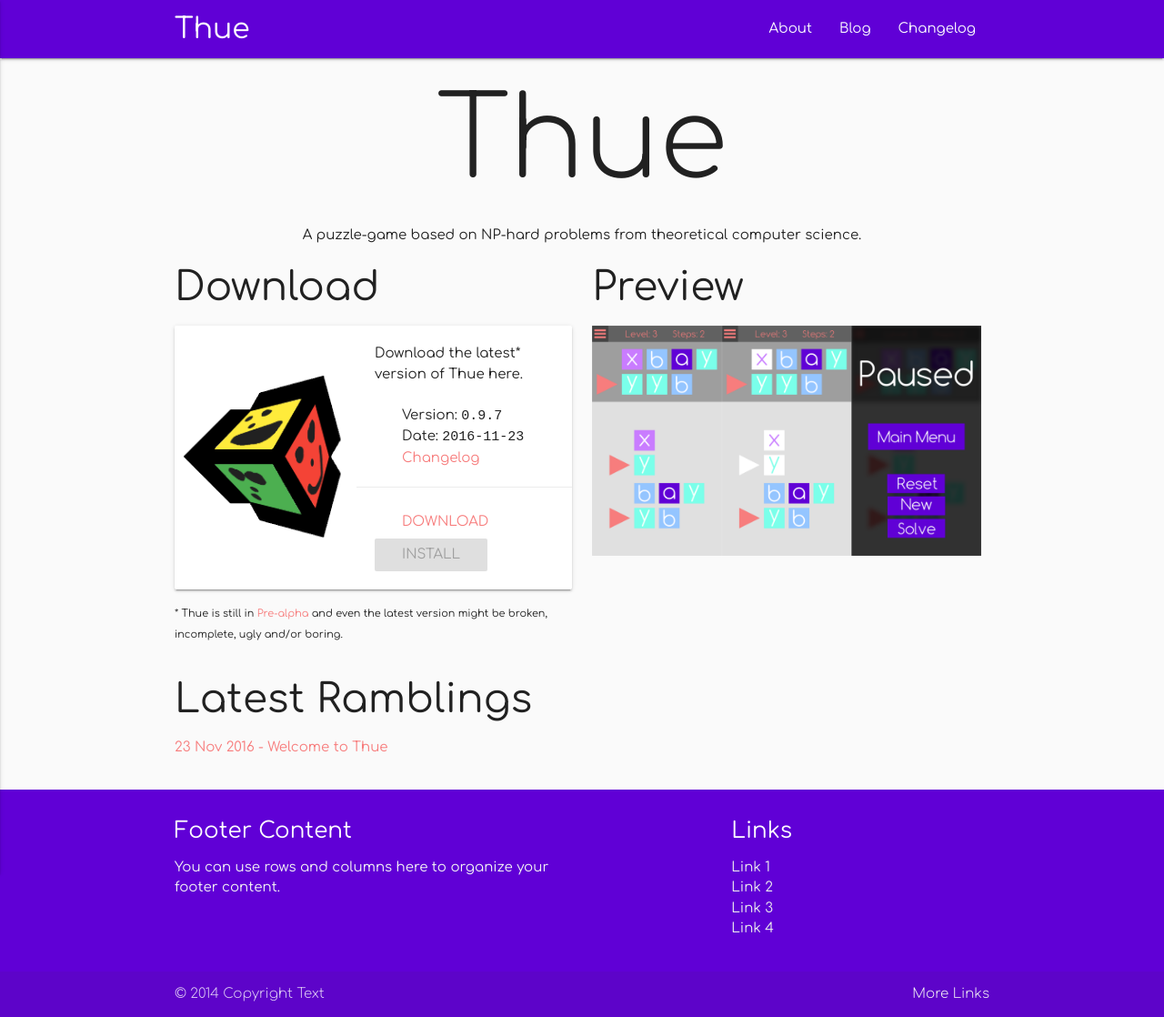
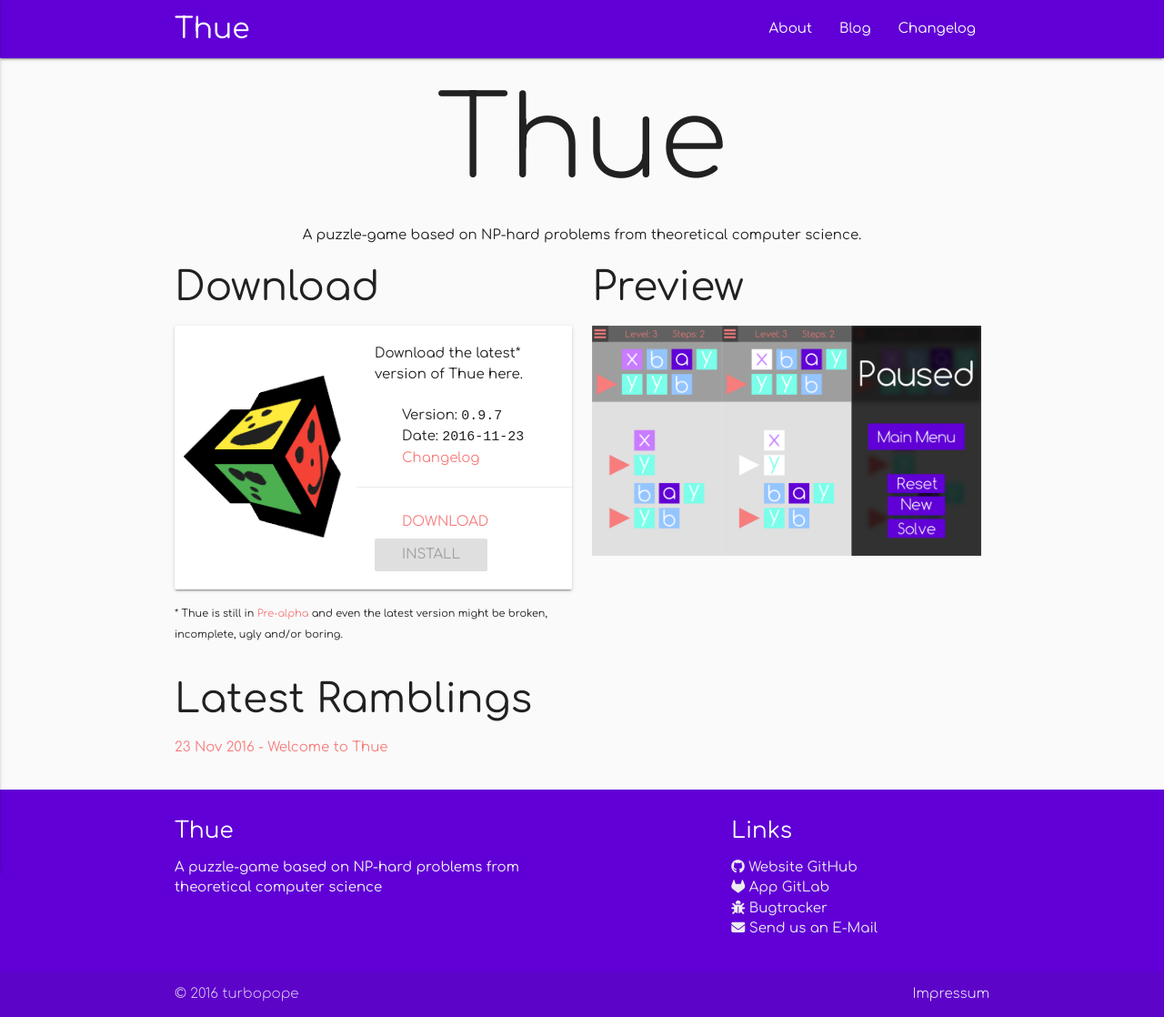
Before and after one commit to turbopope/thue.systems, a Jekyll site: the page built from index.md, in a window 1280 px wide. Shown: the whole page at 91% size. Built offline with Jekyll 4.4.1, drawn with Linux system fonts in a browser that asks for light colours; nearby versions of some CDN libraries.

Commit message:
Put content in the footer

```diff
--- a/_config.yml
+++ b/_config.yml
@@ -39,3 +39,6 @@ latest_version:
   anchor: version-097 # This is generated by kramdown from the headers in the changelog source file
   date: 2016-11-23
   dropbox_link: "https://www.dropbox.com/s/2absbj9mwd9k7ky/thue_0-9-7.apk?dl=1" # Make sure the `dl=1` query param is there
+bugtracker: https://gitlab.uni-koblenz.de/mbrack/thue/issues
+website_repo: https://github.com/turbopope/thue.systems
+app_repo: https://gitlab.uni-koblenz.de/mbrack/thue/
--- a/_includes/footer.html
+++ b/_includes/footer.html
@@ -2,24 +2,40 @@
   <div class="container">
     <div class="row">
       <div class="col l6 s12">
-        <h5 class="white-text">Footer Content</h5>
-        <p class="grey-text text-lighten-4">You can use rows and columns here to organize your footer content.</p>
+        <h5 class="white-text">{{ site.title }}</h5>
+        <p class="grey-text text-lighten-4">{{ site.description }}</p>
       </div>
       <div class="col l4 offset-l2 s12">
         <h5 class="white-text">Links</h5>
         <ul>
-          <li><a class="grey-text text-lighten-3" href="#!">Link 1</a></li>
-          <li><a class="grey-text text-lighten-3" href="#!">Link 2</a></li>
-          <li><a class="grey-text text-lighten-3" href="#!">Link 3</a></li>
-          <li><a class="grey-text text-lighten-3" href="#!">Link 4</a></li>
+          <li>
+            <a class="grey-text text-lighten-3" href="{{ site.website_repo }}">
+              <i class="fa fa-github" aria-hidden="true"></i> Website GitHub
+            </a>
+          </li>
+          <li>
+            <a class="grey-text text-lighten-3" href="{{ site.app_repo }}">
+              <i class="fa fa-gitlab" aria-hidden="true"></i> App GitLab
+            </a>
+          </li>
+          <li>
+            <a class="grey-text text-lighten-3" href="{{ site.bugtracker }}">
+              <i class="fa fa-bug" aria-hidden="true"></i> Bugtracker
+            </a>
+          </li>
+          <li>
+            <a class="grey-text text-lighten-3" href="mailto:{{ site.email }}">
+              <i class="fa fa-envelope" aria-hidden="true"></i> Send us an E-Mail
+            </a>
+          </li>
         </ul>
       </div>
     </div>
   </div>
   <div class="footer-copyright">
     <div class="container">
-    © 2014 Copyright Text
-    <a class="grey-text text-lighten-4 right" href="#!">More Links</a>
+    © 2016 turbopope
+    <a class="grey-text text-lighten-4 right" href="/impressum/">Impressum</a>
     </div>
   </div>
 </footer>
--- a/_includes/head.html
+++ b/_includes/head.html
@@ -2,7 +2,8 @@
 <title>{{ site.title }} | {{ page.title }}</title>
 <link rel="stylesheet" href="/css/style.css">
 <link href="https://fonts.googleapis.com/css?family=Comfortaa:300,400" rel="stylesheet">
-<link href="http://fonts.googleapis.com/icon?family=Material+Icons" rel="stylesheet">
+<!-- <link href="http://fonts.googleapis.com/icon?family=Material+Icons" rel="stylesheet"> -->
+<script src="https://use.fontawesome.com/1177b290a6.js"></script>
 <meta name="viewport" content="width=device-width, initial-scale=1.0"/>
 <script type="text/javascript" src="/js/jquery/jquery.min.js"></script>
 <script type="text/javascript" src="/js/materialize/bin/materialize.min.js"></script>
--- a/_includes/navbar.html
+++ b/_includes/navbar.html
@@ -1,7 +1,7 @@
 <nav>
   <div class="nav-wrapper container">
     <a href="/" class="brand-logo">{{ site.title }}</a>
-    <a href="#" data-activates="mobile-demo" class="button-collapse"><i class="material-icons">menu</i></a>
+    <a href="#" data-activates="mobile-demo" class="button-collapse"><i class="fa fa-bars" aria-hidden="true"></i></a>
     <ul class="right hide-on-med-and-down">
       {% include navbar-links.html %}
     </ul>
```
